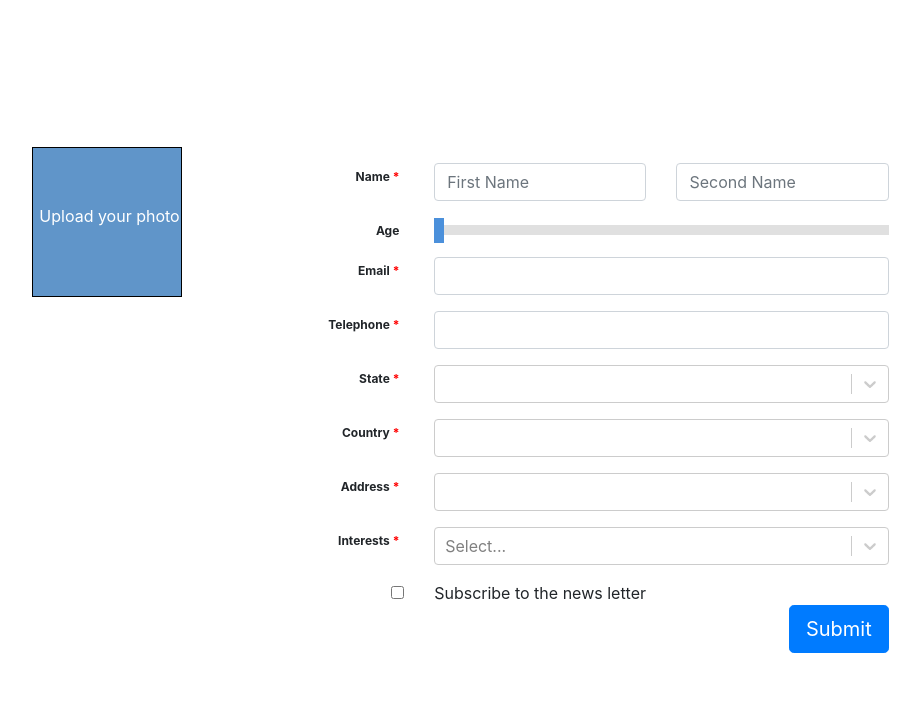
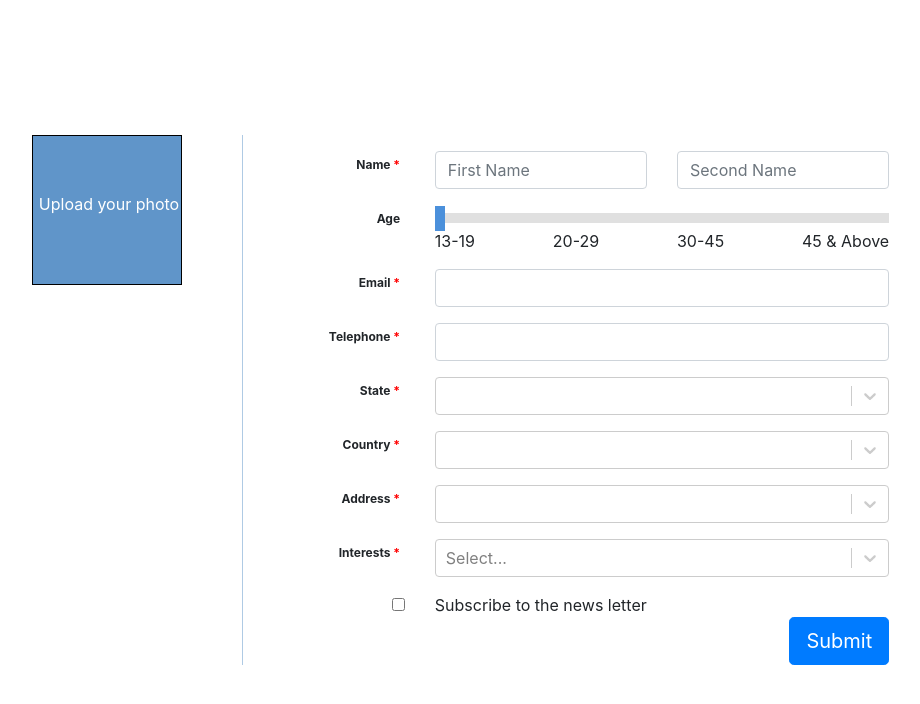
Before and after one commit to Ananthakrishnanj/React-Form, a React (Create React App) app: page /create in a window 1280 px wide. Shown: the top 704 px of the page, without its empty margins (172-1092 px from the left). Built offline with nearby package versions, Linux system fonts and the light colour scheme.

Commit message:
Updated UI

```diff
--- a/src/components/CreateForm.js
+++ b/src/components/CreateForm.js
@@ -99,7 +99,7 @@ function CreateForm() {
                     </div>
 
 
-                    <div className="col-sm-9">
+                    <div className="col-sm-9 content-border">
                         <div className="container-fluid">
                             <div className="row form-group">
                                 {error &&
--- a/src/components/SubmitForm.js
+++ b/src/components/SubmitForm.js
@@ -1,11 +1,13 @@
 import React, { useEffect, useState } from 'react'
 import { useSelector, useDispatch } from 'react-redux';
 import { useHistory } from 'react-router';
+import '../styles/submitform.css';
 
 function SubmitForm() {
     const dispatch = useDispatch();
     let selector = useSelector(state => state.formData);
     const navigate = useHistory();
+
     if (!selector) {
         navigate.goBack();
     }
@@ -38,17 +40,18 @@ function SubmitForm() {
                     }
                     <button className="btn btn-link" onClick={goBack}>Edit profile</button>
                 </div>
-                <div className="col-sm-9">
-                    I am {selector.name.firstName} {selector.name.secondName} and I am above {selector.age} years and you can send your emails to {selector.email},
-                    I lives in the state of {selector.state} .I likes to play
+                <div className="col-sm-9 content-border">
+                    I am <span className="data-item">{selector.name.firstName} {selector.name.secondName}</span> and I am <span className="data-item">above {selector.age} years</span> and you can send your emails to <span className="data-item">{selector.email}</span>,
+                    I lives in the state of {selector.state} .I likes to play&nbsp;
                     {selector.interests.map((interest, index) => {
                     return (
-                        <span>
-                            {interest.label},
+                        <span className="data-item">
+                            {interest.label}
+                            {index != selector.interests.length -1 && <span>, </span>}
                         </span>
                     )
                     })}.
-                    {selector.subscribe && <span>And please send me the news letters.</span>} Please reach out to me on my phone {selector.telephone}.
+                    {selector.subscribe && <span>And please send me the news letters.</span>} Please reach out to me on my phone <span className="data-item">{selector.telephone}</span>.
                     <div className="row">
                         <div className="col-md-12">
                             <div className="text-center mt-5">
--- a/src/shared/Slider.js
+++ b/src/shared/Slider.js
@@ -11,6 +11,12 @@ function Slider(props) {
     return (
         <div className="slidecontainer">
             <input type="range" min={props.min} max={props.max} value={props.age} onChange={(event) => changeParentValue(event.target.value)} className="slider" id="myRange"/>
+            <div className="d-flex justify-content-between">
+                <div>13-19</div>
+                <div>20-29</div>
+                <div>30-45</div>
+                <div>45 & Above</div>
+            </div>
         </div>
     )
 }
--- a/src/styles/createform.css
+++ b/src/styles/createform.css
@@ -38,7 +38,7 @@
     align-items: center;
     display: flex;
     border: 0.5px solid black;
-    background: #6095C9;
+    background: #6095c9;
   }
 
   .upload-button {
@@ -51,3 +51,7 @@
     content: ' *';
     color: red;
   }
+
+  .content-border {
+    border-left: 1px solid rgba(96, 149, 201,0.5);
+  }
--- a/src/styles/submitform.css
+++ b/src/styles/submitform.css
@@ -46,3 +46,11 @@
   top: 50px;
   left: 9px;
 }
+
+.content-border {
+  border-left: 1px solid rgba(96, 149, 201,0.5);
+}
+
+.data-item {
+  color: #6095C9;
+}
```
